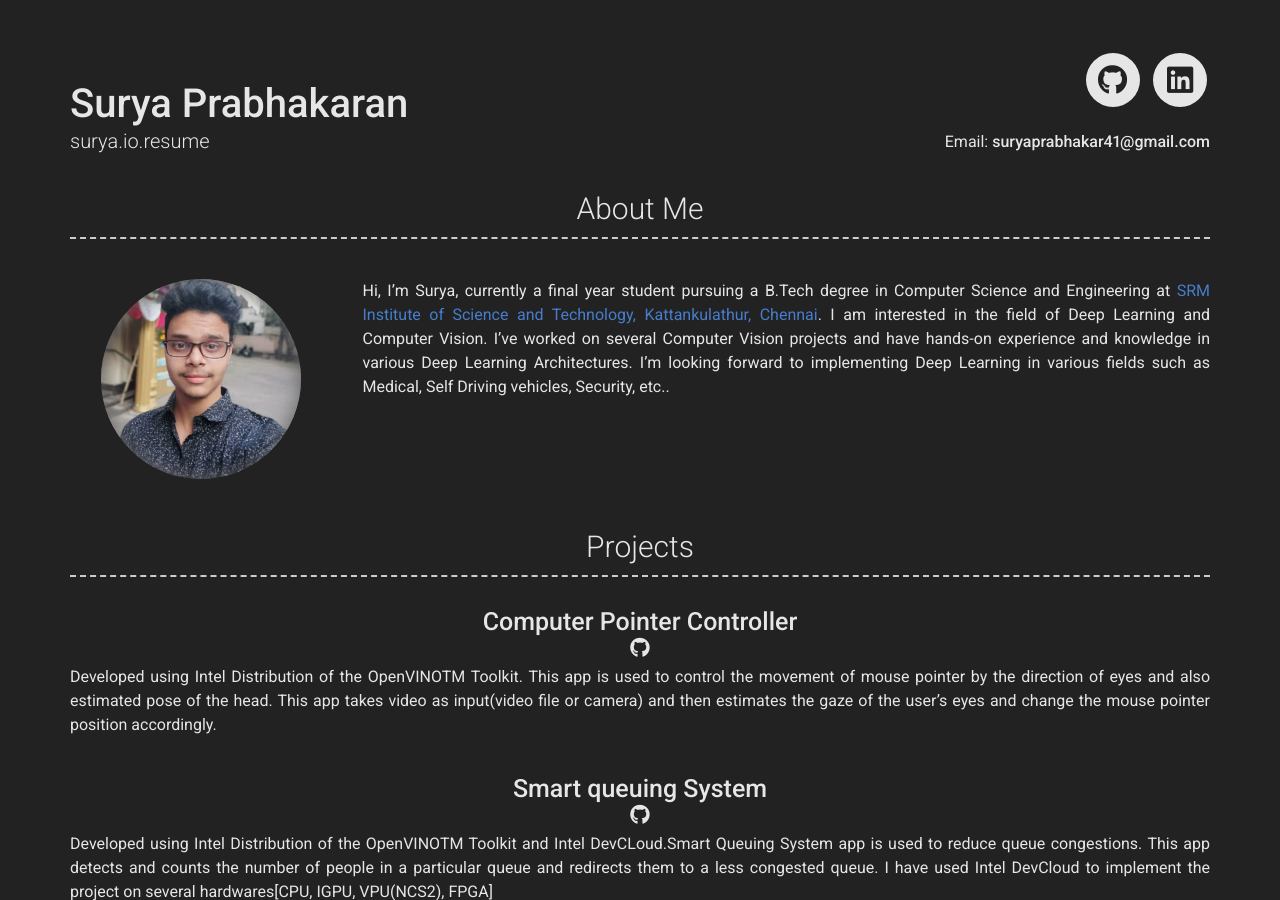
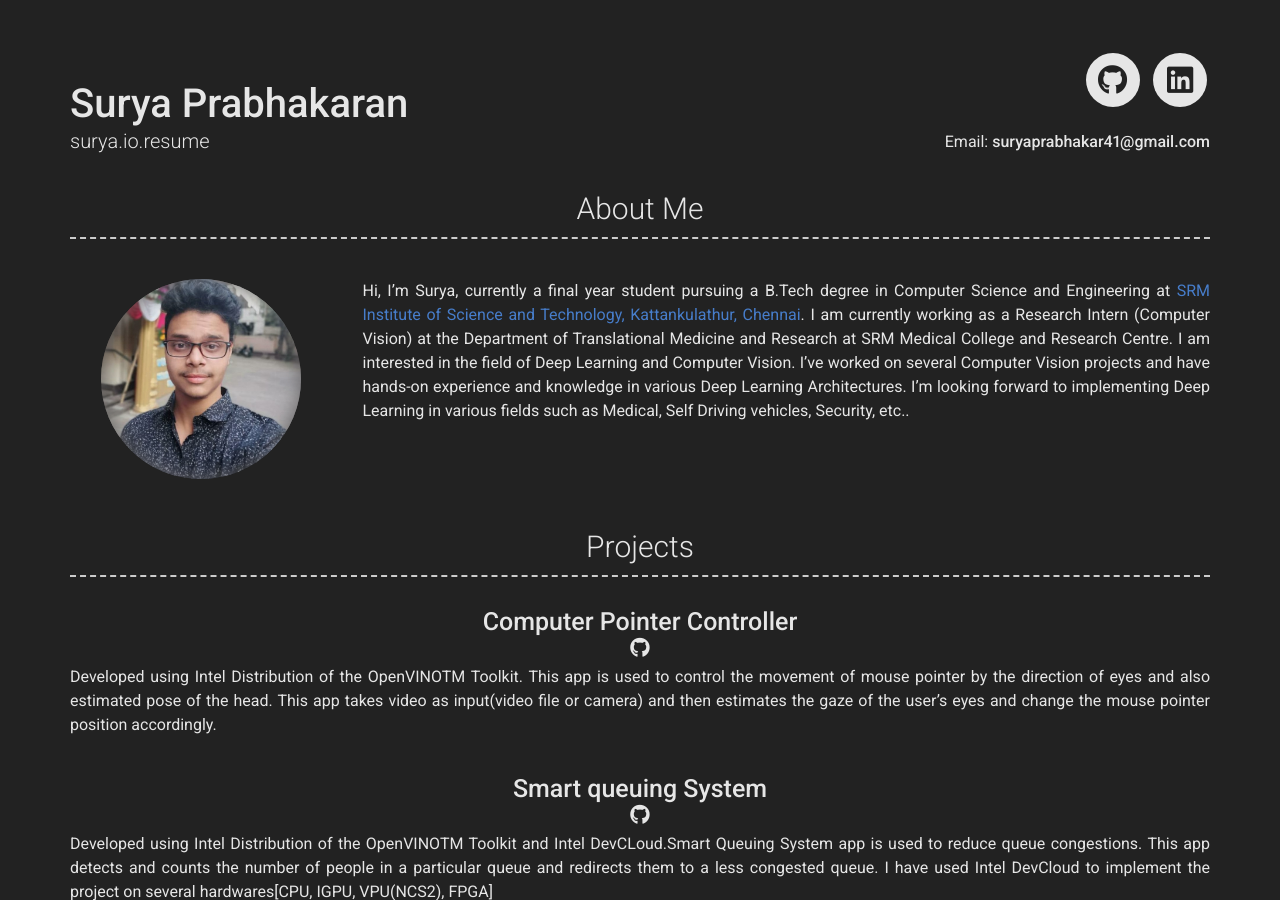
Before and after one commit to suryaprabhakar414/surya.io.resume, a Jekyll site: the page built from index.md, in a window 1280 px wide and 900 px high. Built offline with Jekyll 4.4.1, drawn with Linux system fonts in a browser that asks for light colours; nearby versions of some CDN libraries.

Commit message:
Update _config.yml

```diff
--- a/_config.yml
+++ b/_config.yml
@@ -37,7 +37,7 @@ linkedin_username: surya-prabhakaran
 # about_title: About Me (Use this to override about section title)
 about_profile_image: _test/images/Surya1.jpeg
 about_content: > # this means to ignore newlines until the next config item.
-  Hi, I'm Surya, currently a final year student pursuing a B.Tech degree in Computer Science and Engineering at [SRM Institute of Science and Technology, Kattankulathur, Chennai](https://www.srmist.edu.in/). I am  interested in the field of Deep Learning and Computer Vision. I've worked on several Computer Vision projects and have hands-on experience and knowledge in various Deep Learning Architectures. I'm looking forward to implementing Deep Learning in various fields such as Medical, Self Driving vehicles, Security, etc..
+  Hi, I'm Surya, currently a final year student pursuing a B.Tech degree in Computer Science and Engineering at [SRM Institute of Science and Technology, Kattankulathur, Chennai](https://www.srmist.edu.in/). I am currently working as a Research Intern (Computer Vision) at the Department of Translational Medicine and Research at SRM Medical College and Research Centre. I am  interested in the field of Deep Learning and Computer Vision. I've worked on several Computer Vision projects and have hands-on experience and knowledge in various Deep Learning Architectures. I'm looking forward to implementing Deep Learning in various fields such as Medical, Self Driving vehicles, Security, etc..
 # Projects Section
 # projects_title: Projects #(Use this to override about projects section title)
 
```
